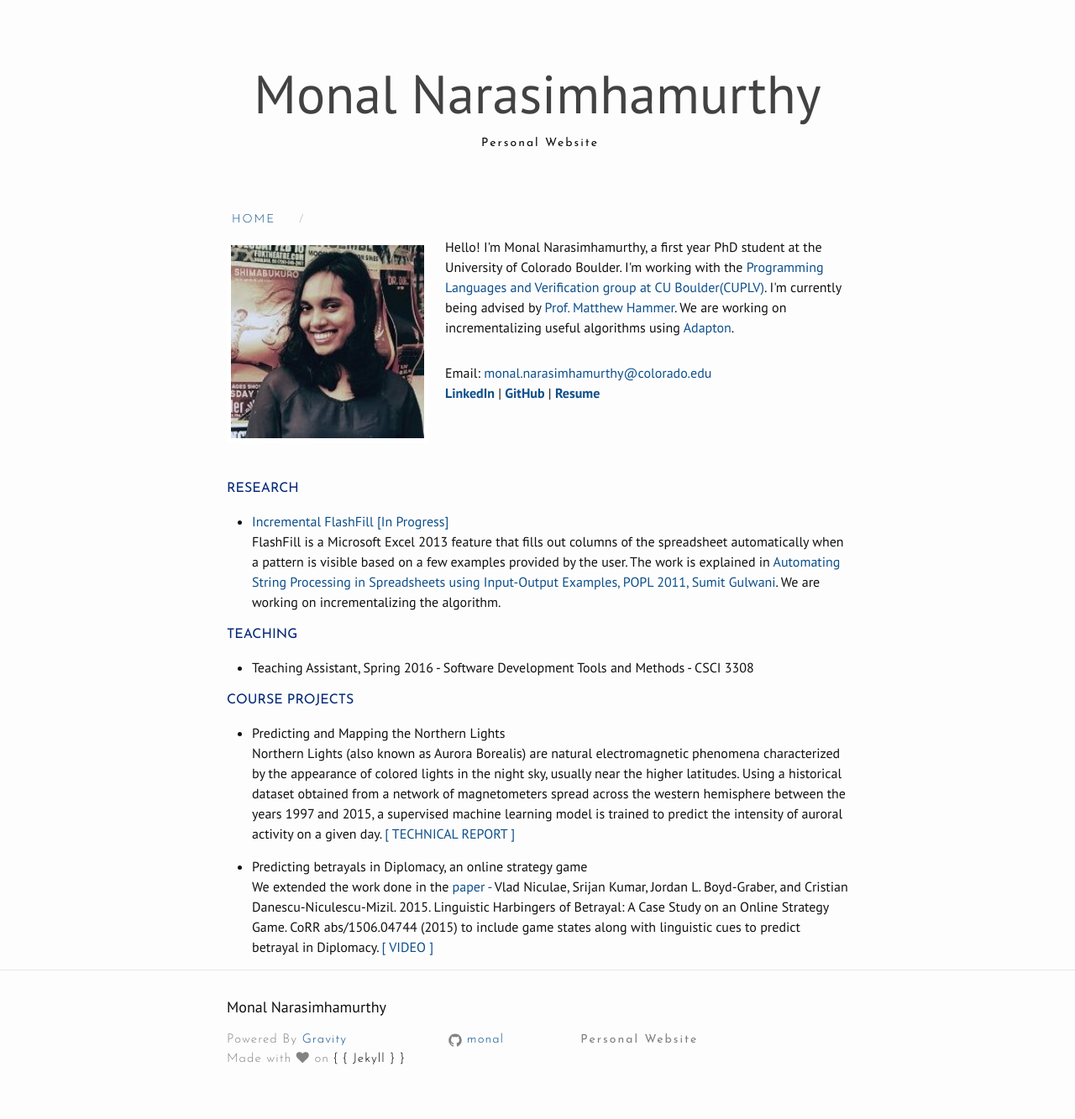
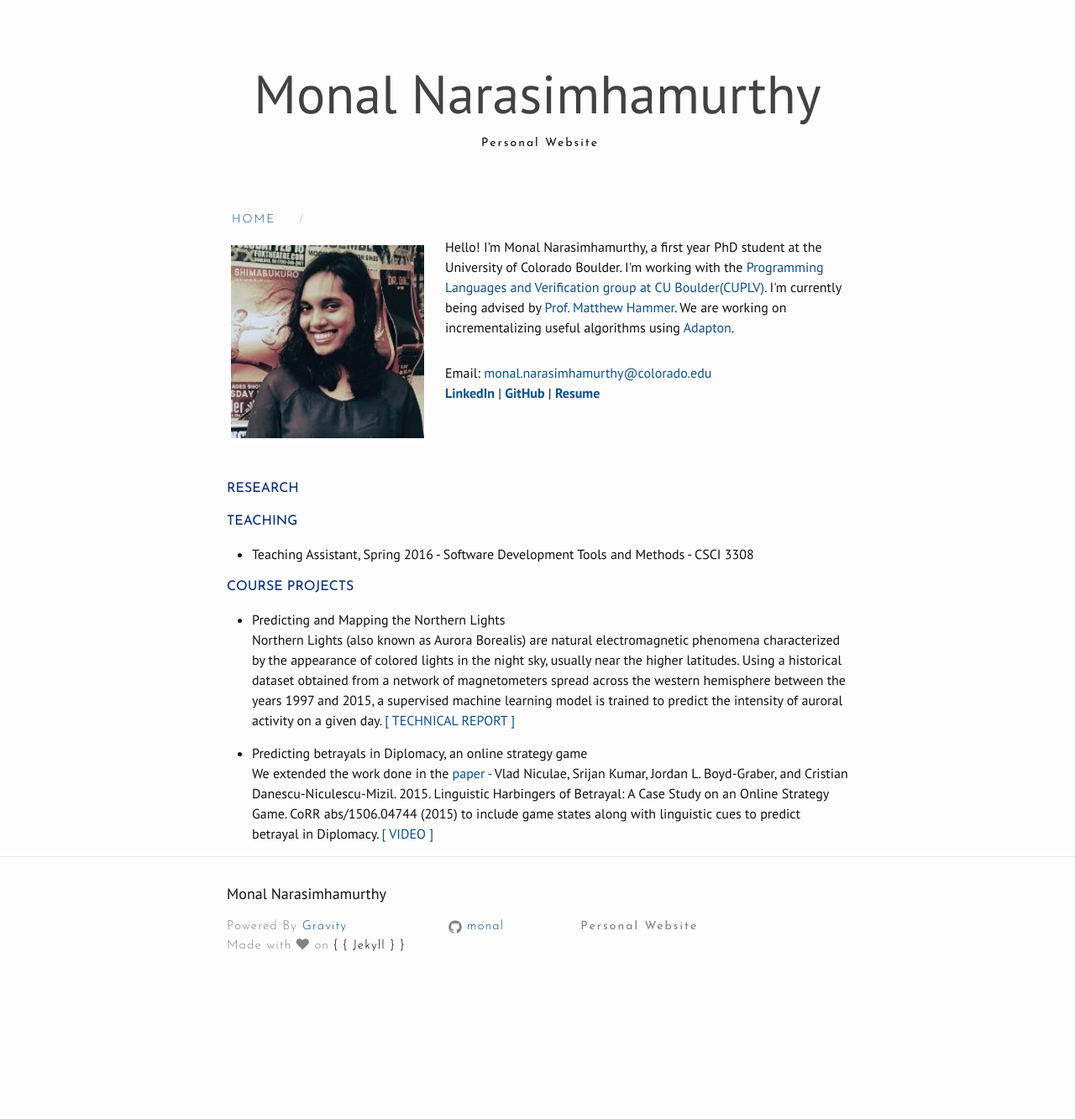
Before and after one commit to monal/monal.github.io, a Jekyll site: the page built from index.html, in a window 1280 px wide. Shown: the whole page at 84% size. Built offline with Jekyll 4.4.1, drawn with Linux system fonts in a browser that asks for light colours; nearby versions of some CDN libraries; after the commit the page ends 1198 px from its top, so only the background shows below that.

Commit message:
Remove irrelevant para

```diff
--- a/index.html
+++ b/index.html
@@ -15,9 +15,6 @@ layout: default
 <h4 style="color:#062A78; font-family:'Josefin Sans';">RESEARCH</h4>
 <div>
 <ul>
-<li><a href="https://github.com/cuplv/incremental-flashfill">Incremental FlashFill [In Progress]</a></li>
-<p>FlashFill is a Microsoft Excel 2013 feature that fills out columns of the spreadsheet automatically when a pattern is visible based on a few examples provided by the user. The work is explained in
-<a href="http://research.microsoft.com/en-us/um/people/sumitg/pubs/popl11-synthesis.pdf">Automating String Processing in Spreadsheets using Input-Output Examples, POPL 2011, Sumit Gulwani</a>. We are working on incrementalizing the algorithm.</p>
 </ul>
 <div>
 <h4 style="color:#062A78; font-family:'Josefin Sans';">TEACHING</h4>
```
